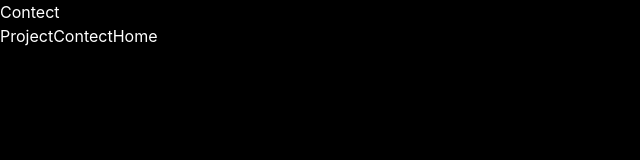
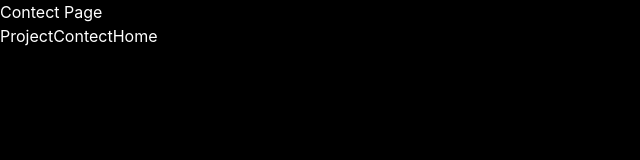
Before and after one commit to Devrajjangid007/New-Add-App, a React (Vite) app: page /contect in a window 1280 px wide. Shown: the top 160 px of the page, without its empty margins (0-640 px from the left). Built offline with nearby package versions, Linux system fonts and the light colour scheme.

Commit message:
Update Contect.jsx

```diff
--- a/src/Pages/Contect.jsx
+++ b/src/Pages/Contect.jsx
@@ -2,7 +2,7 @@ import React from 'react'
 
 const Contect = () => {
   return (
-    <div>Contect</div>
+    <div>Contect Page</div>
   )
 }
 
```
